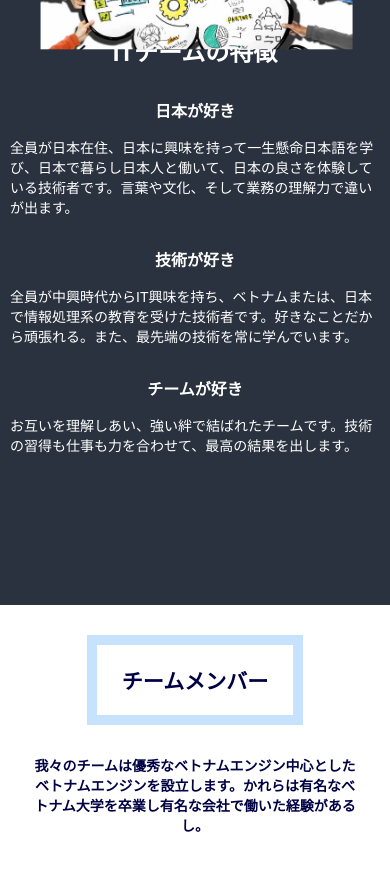
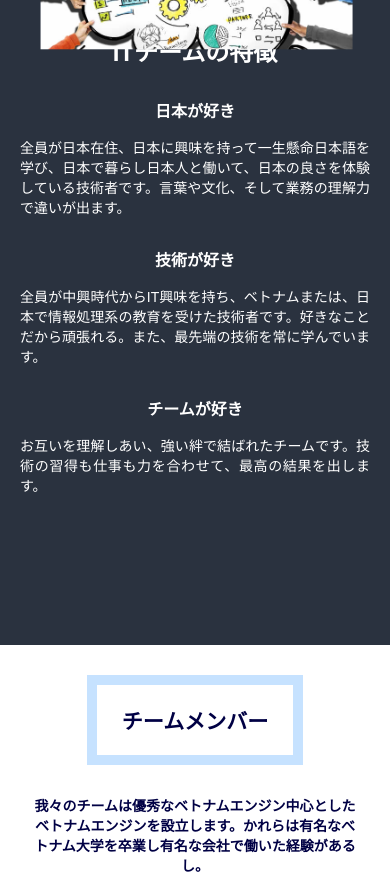
Before and after one commit to rokkuminchan/digitalmarketing, a React (Create React App) app: page / in a window 390 px wide. Shown: the part 4720-5602 px from the top of the page. Built offline with nearby package versions, Linux system fonts and the light colour scheme.

Commit message:
Modify Description_subtitle of Mobile

```diff
--- a/src/components/Description.css
+++ b/src/components/Description.css
@@ -28,10 +28,10 @@
   .description__subtitle {
     font-size: 14px;
     color: white;
-    text-align: left;
+    text-align: justify;
     width: auto;
-    padding-left:10px;
-    padding-right:10px;
+    padding-left:20px;
+    padding-right:20px;
   }
 }
 @media  (min-width: 551px) and (max-width:1024px ) {
```
